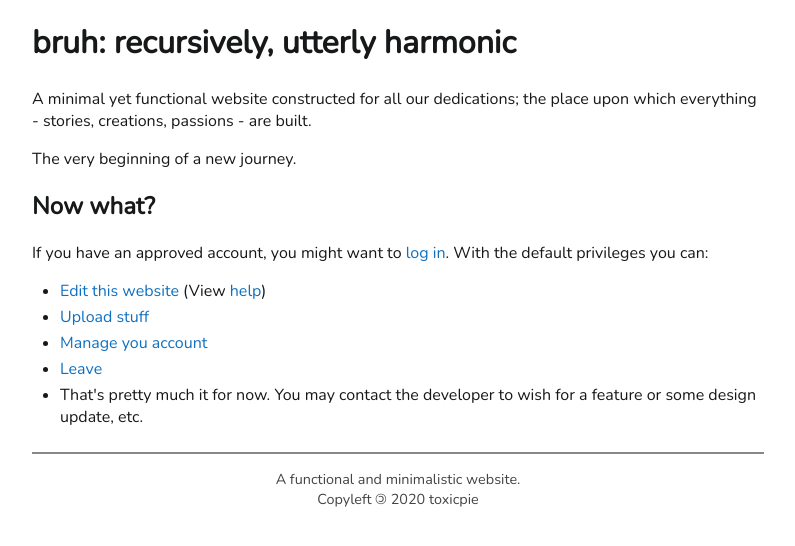
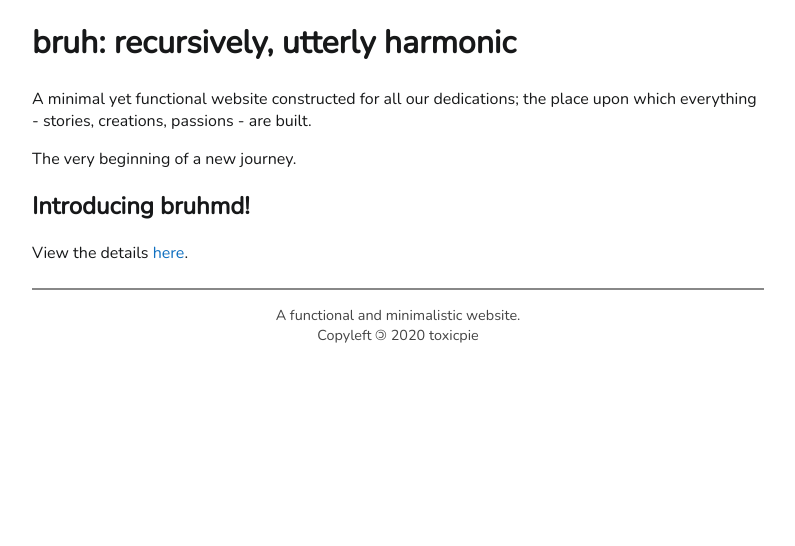
Before and after one commit to ToxicPie/bruhnctu, a Flask app: page / in a window 1280 px wide. Shown: the top 546 px of the page, without its empty margins (242-1037 px from the left). Run offline with Flask 2, Linux system fonts and the light colour scheme; some libraries are stand-ins or nearby versions.

Commit message:
update home page

```diff
--- a/templates/index.html
+++ b/templates/index.html
@@ -10,20 +10,7 @@
     <p>The very beginning of a new journey.</p>
 </div>
 <div class="section">
-    <h2>Now what?</h2>
-    <p>
-    {% if current_user.is_authenticated %}
-        It seems that you are already logged in!
-    {% else %}
-        If you have an approved account, you might want to <a href="/login?next=%2F">log in</a>.
-    {% endif %}
-    With the default privileges you can:</p>
-    <ul>
-        <li><a href="/editpage">Edit this website</a> (View <a href="/markdown-example">help</a>)</li>
-        <li><a href="/upload">Upload stuff</a></li>
-        <li><a href="/account">Manage you account</a></li>
-        <li><a href="/logout">Leave</a></li>
-        <li>That's pretty much it for now. You may contact the developer to wish for a feature or some design update, etc.</li>
-    </ul>
+    <h2>Introducing bruhmd!</h2>
+    <p>View the details <a href="/bruhmd">here</a>.</p>
 </div>
 {% endblock %}
```
